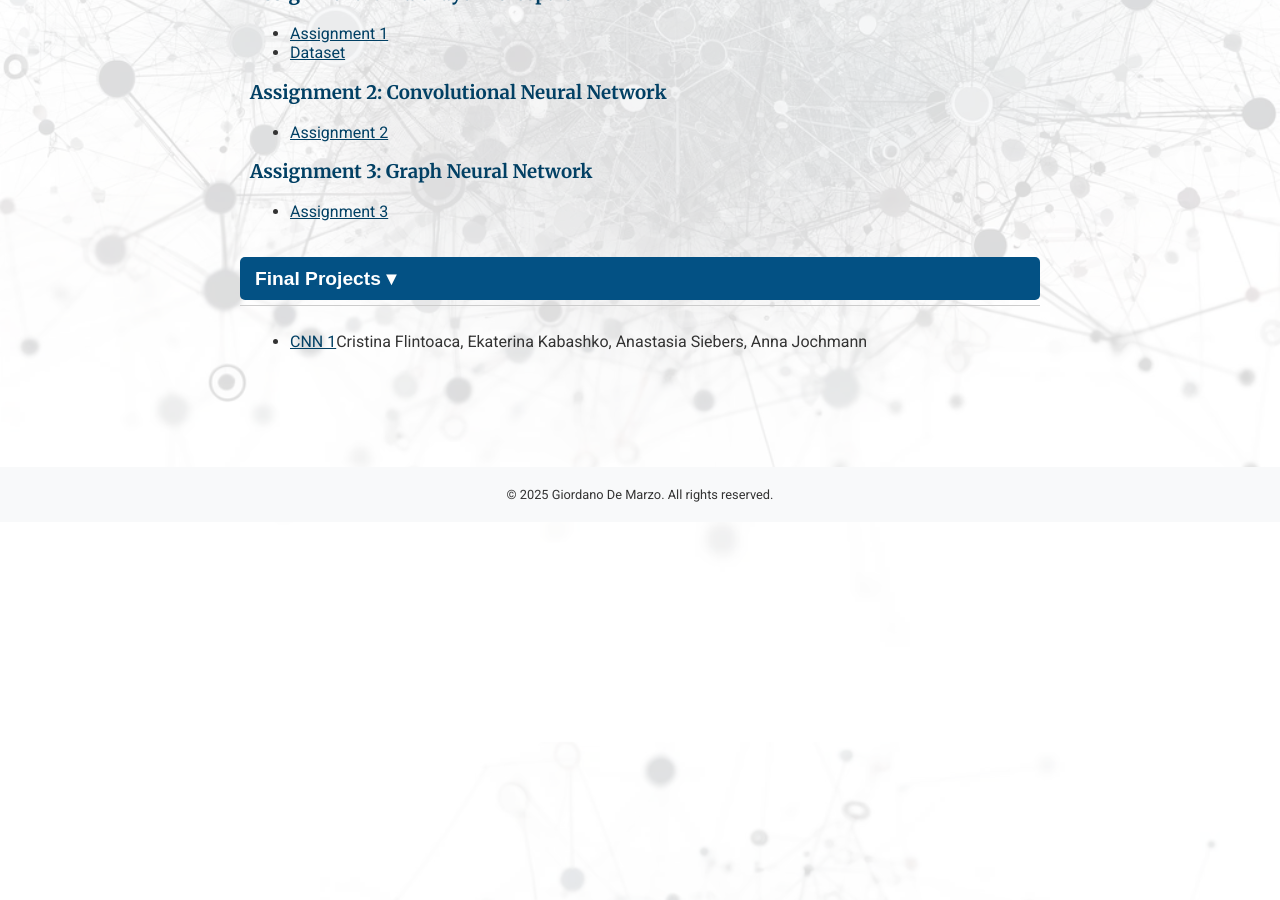
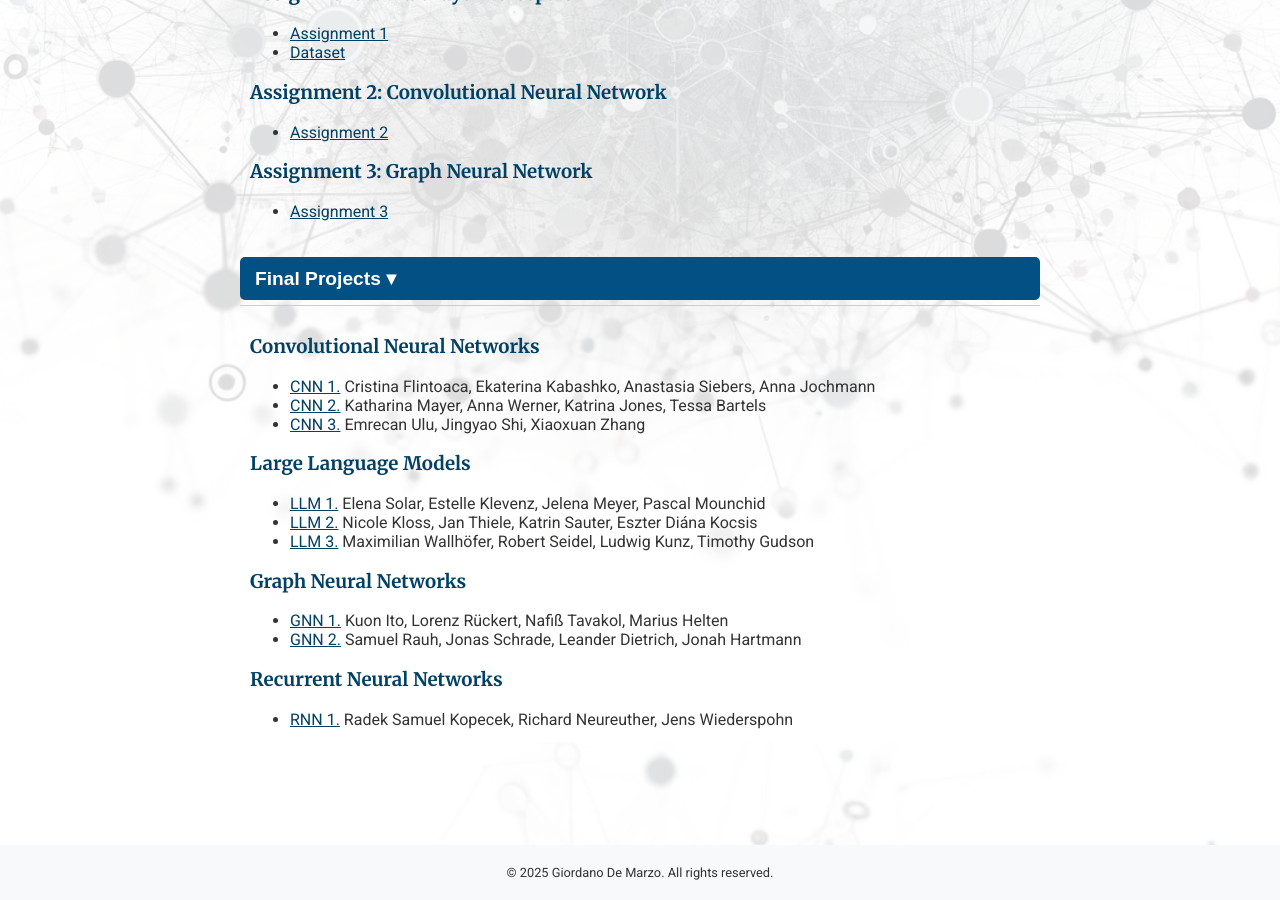
Before and after one commit to giordano-demarzo/giordano-demarzo.github.io, a Jekyll site: the page built from Deep_Learning_25.markdown, in a window 1280 px wide and 900 px high, scrolled down 3098 px. Built offline with Jekyll 4.4.1, drawn with Linux system fonts in a browser that asks for light colours.

Commit message:
final projects

```diff
--- a/Deep_Learning_25.markdown
+++ b/Deep_Learning_25.markdown
@@ -296,8 +296,26 @@ applications to the Social Sciences. </p>
     <!-- Final Projects -->
     <button class="accordion-button" onclick="toggleAccordion('material-section')">Final Projects &#9662;</button>
     <div class="accordion-content" id="material-section">
+    	<h3>Convolutional Neural Networks</h3>
     		<ul>
-                	<li><a href="/files/dlss25/final_projects/CNN1.md">CNN 1</a>Cristina Flintoaca, Ekaterina Kabashko, Anastasia Siebers, Anna Jochmann</li>
+                	<li><a href="/files/dlss25/final_projects/CNN1.md">CNN 1.</a> Cristina Flintoaca, Ekaterina Kabashko, Anastasia Siebers, Anna Jochmann</li>
+                	<li><a href="/files/dlss25/final_projects/CNN2.md">CNN 2.</a> Katharina Mayer, Anna Werner, Katrina Jones, Tessa Bartels</li>
+                	<li><a href="/files/dlss25/final_projects/CNN3.md">CNN 3.</a> Emrecan Ulu, Jingyao Shi, Xiaoxuan Zhang</li>
+                </ul>
+        <h3>Large Language Models</h3>
+    		<ul>
+                	<li><a href="/files/dlss25/final_projects/LLM1.md">LLM 1.</a> Elena Solar, Estelle Klevenz, Jelena Meyer, Pascal Mounchid </li>
+                	<li><a href="/files/dlss25/final_projects/LLM2.md">LLM 2.</a> Nicole Kloss, Jan Thiele, Katrin Sauter, Eszter Diána Kocsis</li>
+                	<li><a href="/files/dlss25/final_projects/LLM3.md">LLM 3.</a> Maximilian Wallhöfer, Robert Seidel, Ludwig Kunz, Timothy Gudson</li>
+                </ul>
+        <h3>Graph Neural Networks</h3>
+    		<ul>
+                	<li><a href="/files/dlss25/final_projects/GNN1.md">GNN 1.</a> Kuon Ito, Lorenz Rückert, Nafiß Tavakol, Marius Helten</li>
+                	<li><a href="/files/dlss25/final_projects/GNN2.md">GNN 2.</a> Samuel Rauh, Jonas Schrade, Leander Dietrich, Jonah Hartmann</li>
+                </ul>
+        <h3>Recurrent Neural Networks</h3>
+    		<ul>
+                	<li><a href="/files/dlss25/final_projects/RNN1.md">RNN 1.</a> Radek Samuel Kopecek, Richard Neureuther, Jens Wiederspohn</li>
                 </ul>
     </div>
 </div>
```
